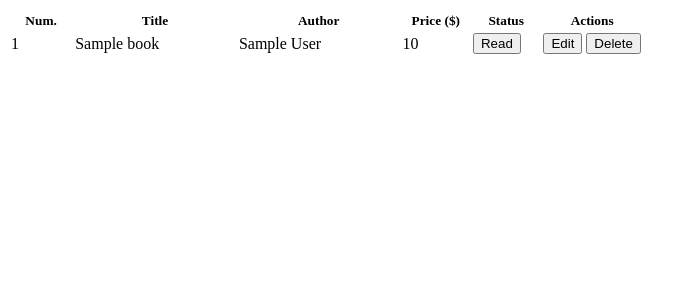
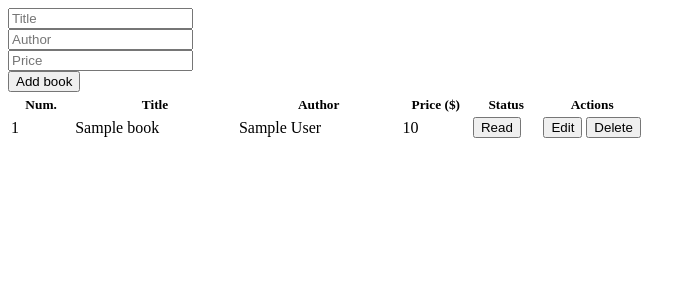
Before and after one commit to TwoThousand07/django_htmx, a Django app: template templates/base.html in a window 1280 px wide. Shown: the top 300 px of the page, without its empty margins (0-696 px from the left). Run offline with Django 5.2, Linux system fonts and the light colour scheme; the template is opened without the code that fills it: values that come from a table or form of the project are taken from there, others are empty; tables that the repository leaves empty hold one stand-in row (values such as "Sample post").

Commit message:
create tempalte for book create form

```diff
--- a/templates/base.html
+++ b/templates/base.html
@@ -10,8 +10,12 @@
 <div>
     <div>
         <div>
+
+            <!-- Форма для добавления новой книги -->
+
+            {% include "partial_create_book_form.html" %}
+
             <!-- Таблица книг -->
-
             <table>
                 <thead>
                 <tr>
--- /dev/null
+++ b/templates/partial_create_book_form.html
@@ -0,0 +1,20 @@
+<form>
+    <div>
+        <div>
+            {{ form.title }}
+        </div>
+
+        <div>
+            {{ form.author }}
+        </div>
+
+        <div>
+            {{ form.price }}
+        </div>
+
+        <div>
+            <!-- Кнопка "Add book" -->
+            <button type="submit" class="disbtn"> Add book</button>
+        </div>
+    </div>
+</form>
```
